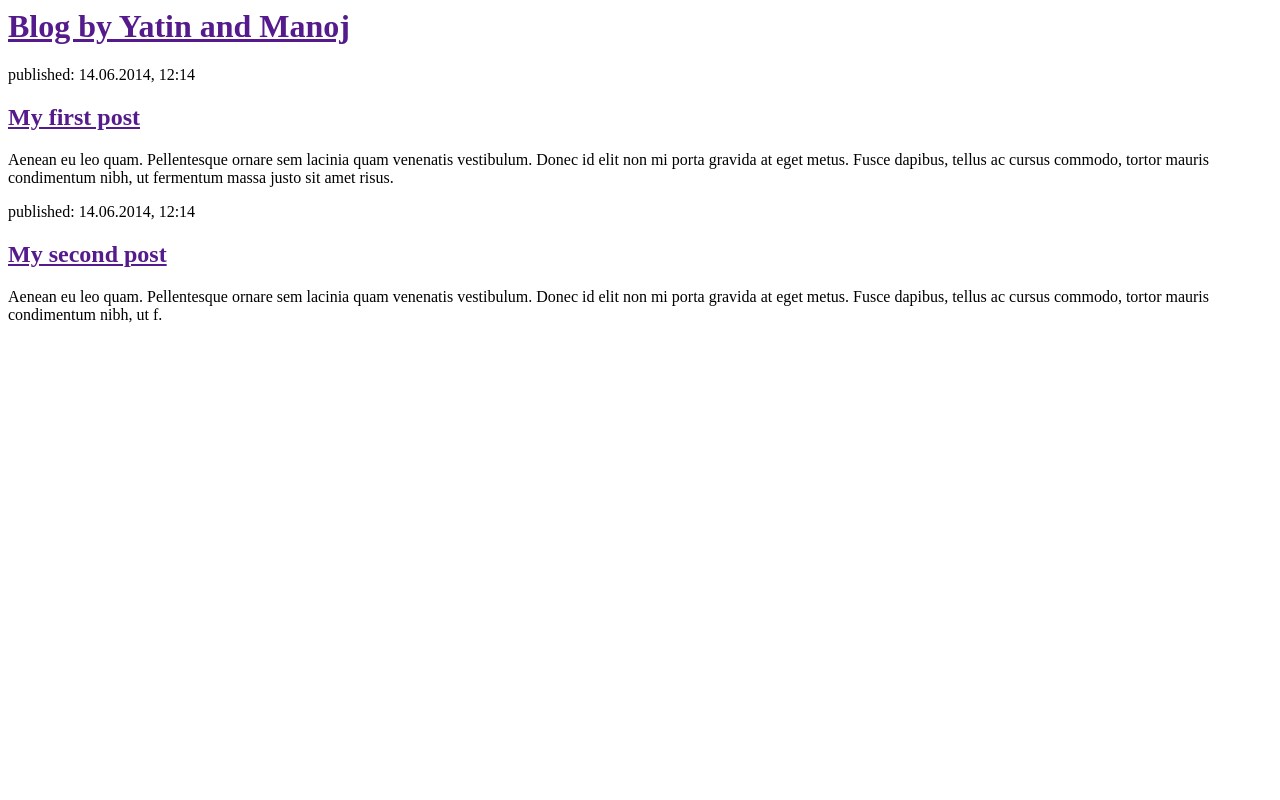
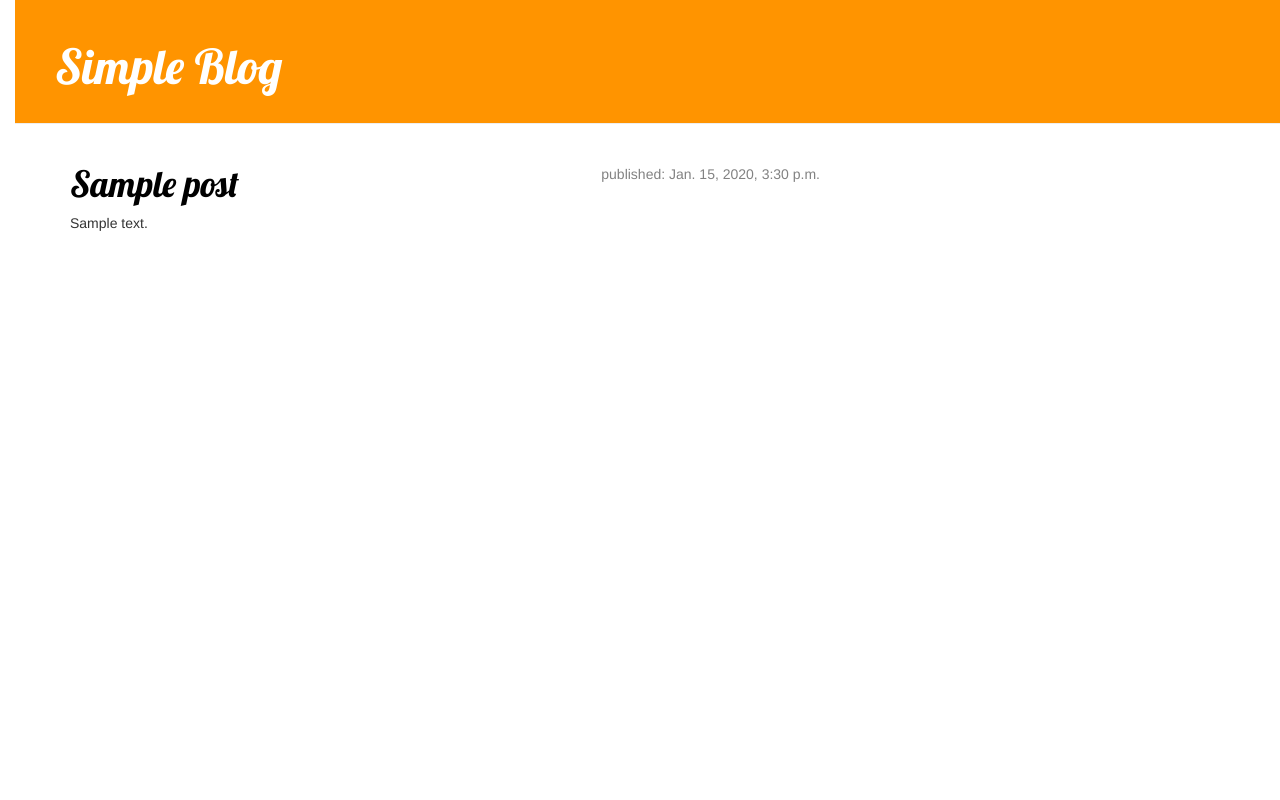
Before and after one commit to manojpandey/simple-blog, a Django app: template blog/templates/blog/post_list.html in a window 1280 px wide. Run offline with Django 3.2, Linux system fonts and the light colour scheme; the template is opened without the code that fills it: values that come from a table or form of the project are taken from there, others are empty; tables that the repository leaves empty hold one stand-in row (values such as "Sample post"); some libraries are stand-ins or nearby versions.

Commit message:
added querysets, templates and css

```diff
--- /dev/null
+++ b/blog/static/css/blog.css
@@ -0,0 +1,66 @@
+h1 a {
+    color: #FCA205;
+    font-family: 'Lobster';
+}
+
+body {
+    padding-left: 15px;
+}
+
+.page-header {
+    background-color: #ff9400;
+    margin-top: 0;
+    padding: 20px 20px 20px 40px;
+}
+
+.page-header h1,
+.page-header h1 a,
+.page-header h1 a:visited,
+.page-header h1 a:active {
+    color: #ffffff;
+    font-size: 36pt;
+    text-decoration: none;
+}
+
+.content {
+    margin-left: 40px;
+}
+
+h1,
+h2,
+h3,
+h4 {
+    font-family: 'Lobster', cursive;
+}
+
+.date {
+    float: right;
+    color: #828282;
+}
+
+.save {
+    float: right;
+}
+
+.post-form textarea,
+.post-form input {
+    width: 100%;
+}
+
+.top-menu,
+.top-menu:hover,
+.top-menu:visited {
+    color: #ffffff;
+    float: right;
+    font-size: 26pt;
+    margin-right: 20px;
+}
+
+.post {
+    margin-bottom: 70px;
+}
+
+.post h1 a,
+.post h1 a:visited {
+    color: #000000;
+}
--- a/blog/templates/blog/post_list.html
+++ b/blog/templates/blog/post_list.html
@@ -1,22 +1,33 @@
+{% load staticfiles %}
 <html>
-    <head>
-        <title>Blog by Yatin and Manoj</title>
-    </head>
-    <body>
-        <div>
-            <h1><a href="">Blog by Yatin and Manoj</a></h1>
+
+<head>
+    <title>Simple Blog</title>
+    <link rel="stylesheet" href="//maxcdn.bootstrapcdn.com/bootstrap/3.2.0/css/bootstrap.min.css">
+    <link rel="stylesheet" href="//maxcdn.bootstrapcdn.com/bootstrap/3.2.0/css/bootstrap-theme.min.css">
+    <link href="http://fonts.googleapis.com/css?family=Lobster&subset=latin,latin-ext" rel="stylesheet" type="text/css">
+    <link rel="stylesheet" href="{% static 'css/blog.css' %}">
+</head>
+
+<body>
+    <div class="page-header">
+        <h1><a href="/">Simple Blog</a></h1>
+    </div>
+    <div class="content container">
+        <div class="row">
+            <div class="col-md-8">
+                {% for post in posts %}
+                <div class="post">
+                    <div class="date">
+                        <p>published: {{ post.published_date }}</p>
+                    </div>
+                    <h1><a href="">{{ post.title }}</a></h1>
+                    <p>{{ post.text|linebreaks }}</p>
+                </div>
+                {% endfor %}
+            </div>
         </div>
+    </div>
+</body>
 
-        <div>
-            <p>published: 14.06.2014, 12:14</p>
-            <h2><a href="">My first post</a></h2>
-            <p>Aenean eu leo quam. Pellentesque ornare sem lacinia quam venenatis vestibulum. Donec id elit non mi porta gravida at eget metus. Fusce dapibus, tellus ac cursus commodo, tortor mauris condimentum nibh, ut fermentum massa justo sit amet risus.</p>
-        </div>
-
-        <div>
-            <p>published: 14.06.2014, 12:14</p>
-            <h2><a href="">My second post</a></h2>
-            <p>Aenean eu leo quam. Pellentesque ornare sem lacinia quam venenatis vestibulum. Donec id elit non mi porta gravida at eget metus. Fusce dapibus, tellus ac cursus commodo, tortor mauris condimentum nibh, ut f.</p>
-        </div>
-    </body>
 </html>
--- a/blog/views.py
+++ b/blog/views.py
@@ -1,5 +1,7 @@
 from django.shortcuts import render
+from django.utils import timezone
+from .models import Post
 
-# Create your views here.
 def post_list(request):
-    return render(request, 'blog/post_list.html', {})
+    posts = Post.objects.filter(published_date__lte=timezone.now()).order_by('-published_date')
+    return render(request, 'blog/post_list.html', {'posts': posts})
```
